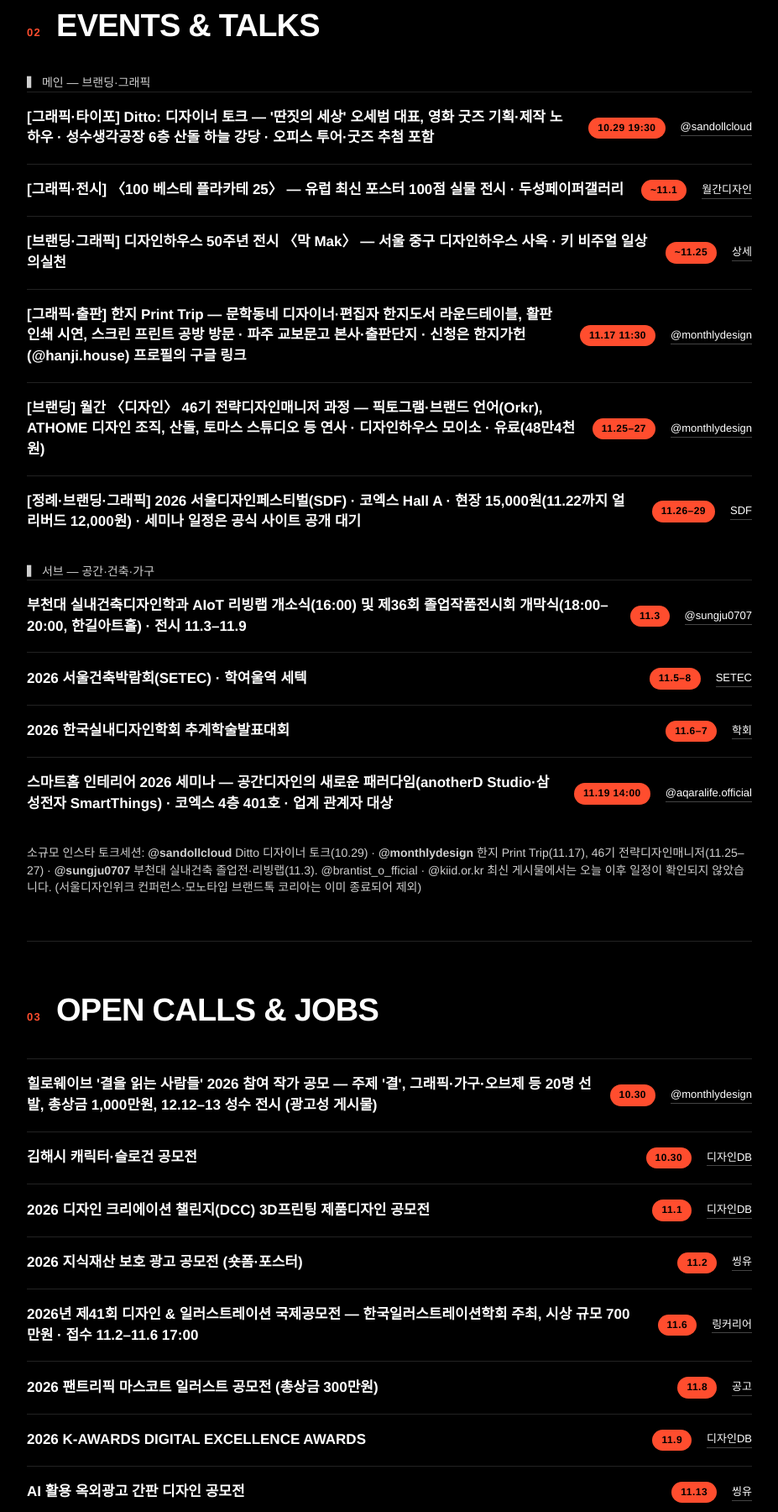
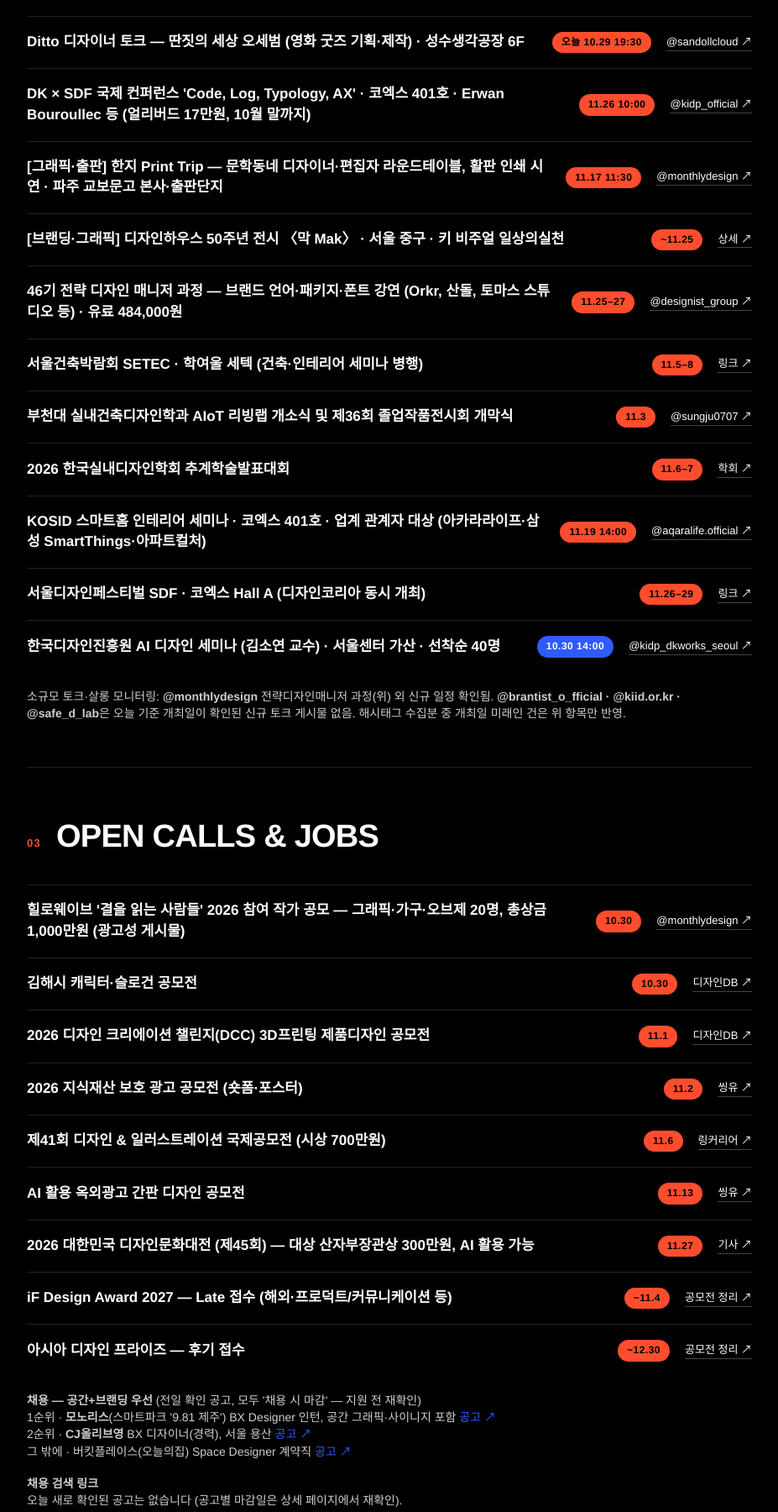
Before and after one commit to jhwaj/design-ai-briefing, a plain HTML site: page index.html in a window 1280 px wide. Shown: the part 1000-2800 px from the top of the page at 84% size, without its empty margins (176-1103 px from the left). Drawn offline with Linux system fonts and the light colour scheme.

Commit message:
Update briefing 2026.10.29 THU

```diff
--- a/index.html
+++ b/index.html
@@ -45,54 +45,52 @@
 <body>
 <div class="wrap">
   <div class="topbar"><span><span class="dot"></span>Daily Briefing</span><span>Space · Brand · Graphic · AI</span></div>
-  <div class="hero"><h1>DESIGN<br><span class="accent">×AI</span> MORNING</h1><div class="meta">2026.10.28 WED — 매일 아침 자동 갱신</div></div>
+  <div class="hero"><h1>DESIGN<br><span class="accent">×AI</span> MORNING</h1><div class="meta">2026.10.29 THU — 매일 아침 자동 갱신</div></div>
   <section>
     <div class="sec-head"><span class="sec-num">01</span><span class="sec-title">Studio News</span></div>
-    <div class="item"><div class="k">@monthlydesign</div><div class="v"><b>국립현대미술관 미술은행 웹사이트 리뉴얼 — 디자인 스튜디오 커머너스</b> — 소장품을 색상·명도·채도 데이터로 변환해 색 기준으로 재배열하는 인터랙티브 갤러리, 두 미술은행 정보를 하나로 통합 (10.27). <a href="https://www.instagram.com/p/De_l8afGRrK/">Instagram ↗</a></div></div>
-    <div class="item"><div class="k">@monthlydesign</div><div class="v"><b>월간 〈디자인〉 11월호 '한국성' 특집</b> — 건축가 최욱이 객원 편집장을 맡아 디자이너가 인터뷰어가 되어 각계 전문가 10명에게 한국의 정체성을 묻는 구성, 표지는 공공디자인 페스티벌 2026 (10.26). <a href="https://www.instagram.com/p/Dewpai4R9CY/">Instagram ↗</a></div></div>
-    <div class="item"><div class="k">Rotterdam</div><div class="v"><b>Studio Spass &amp; Team Thursday 《Superplay – 로테르담의 그래픽 디자인》</b> — 타이포그래피에서 아이덴티티·출판·공간 오브제로 확장하는 로테르담 두 스튜디오 전시. 교토 ddd 갤러리, 11.4–1.13, 무료. 11.7 토크(사전 예약, 30석). <a href="https://www.tokyoartbeat.com/events/-/Superplay-Graphic-Design-In-Rotterdam/kyoto-ddd-gallery/2026-11-04">TokyoArtBeat ↗</a></div></div>
+    <div class="item"><div class="k">Lykke × TAF Studio</div><div class="v">스웨덴 스톡홀름 <b>TAF Studio</b>가 첫 한국 방문. 10.23 청담 리케디자인에서 String Furniture 'Museum·Relief' 컬렉션 디자인 토크 진행 — 재료·구조·비례를 살피는 접근을 직접 들을 수 있었던 자리. <a href="https://www.instagram.com/p/De-3DZ9kuZv/">@elledecorkorea ↗</a></div></div>
+    <div class="item"><div class="k">@sandollcloud</div><div class="v">산돌 <b>Ditto: 디자이너 토크</b>가 격월 시리즈로 이어지는 중. 이번 회차는 영화 굿즈 100편을 만든 '딴짓의 세상' 오세범 대표 (아래 Events 참고). <a href="https://www.instagram.com/p/Dd8i_qsk7rG/">링크 ↗</a></div></div>
+    <div class="item"><div class="k">Netherlands</div><div class="v">오늘은 주요 소식 없음 (네덜란드 스튜디오 신작 중 날짜 확인된 최신 소식 없음).</div></div>
   </section>
   <section>
     <div class="sec-head"><span class="sec-num">02</span><span class="sec-title">Events &amp; Talks</span></div>
-    <div class="note" style="margin-top:0">▍ 메인 — 브랜딩·그래픽</div>
-    <div class="comp"><div class="name">[그래픽·타이포] Ditto: 디자이너 토크 — '딴짓의 세상' 오세범 대표, 영화 굿즈 기획·제작 노하우 · 성수생각공장 6층 산돌 하늘 강당 · 오피스 투어·굿즈 추첨 포함</div><span class="due">10.29 19:30</span><a href="https://www.instagram.com/p/Dd8i_qsk7rG/">@sandollcloud</a></div>
-    <div class="comp"><div class="name">[그래픽·전시] 〈100 베스테 플라카테 25〉 — 유럽 최신 포스터 100점 실물 전시 · 두성페이퍼갤러리</div><span class="due">~11.1</span><a href="https://design.co.kr/focus9/175080/">월간디자인</a></div>
-    <div class="comp"><div class="name">[브랜딩·그래픽] 디자인하우스 50주년 전시 〈막 Mak〉 — 서울 중구 디자인하우스 사옥 · 키 비주얼 일상의실천</div><span class="due">~11.25</span><a href="https://www.instagram.com/p/Dev7hVmhc2w/">상세</a></div>
-    <div class="comp"><div class="name">[그래픽·출판] 한지 Print Trip — 문학동네 디자이너·편집자 한지도서 라운드테이블, 활판 인쇄 시연, 스크린 프린트 공방 방문 · 파주 교보문고 본사·출판단지 · 신청은 한지가헌(@hanji.house) 프로필의 구글 링크</div><span class="due">11.17 11:30</span><a href="https://www.instagram.com/p/De8QeV_E1YG/">@monthlydesign</a></div>
-    <div class="comp"><div class="name">[브랜딩] 월간 〈디자인〉 46기 전략디자인매니저 과정 — 픽토그램·브랜드 언어(Orkr), ATHOME 디자인 조직, 산돌, 토마스 스튜디오 등 연사 · 디자인하우스 모이소 · 유료(48만4천원)</div><span class="due">11.25–27</span><a href="https://www.instagram.com/p/Dd75NlniS6a/">@monthlydesign</a></div>
-    <div class="comp"><div class="name">[정례·브랜딩·그래픽] 2026 서울디자인페스티벌(SDF) · 코엑스 Hall A · 현장 15,000원(11.22까지 얼리버드 12,000원) · 세미나 일정은 공식 사이트 공개 대기</div><span class="due">11.26–29</span><a href="https://seoul.designfestival.co.kr/">SDF</a></div>
-    <div class="note">▍ 서브 — 공간·건축·가구</div>
-    <div class="comp"><div class="name">부천대 실내건축디자인학과 AIoT 리빙랩 개소식(16:00) 및 제36회 졸업작품전시회 개막식(18:00–20:00, 한길아트홀) · 전시 11.3–11.9</div><span class="due">11.3</span><a href="https://www.instagram.com/p/DeokP1kJFJI/">@sungju0707</a></div>
-    <div class="comp"><div class="name">2026 서울건축박람회(SETEC) · 학여울역 세텍</div><span class="due">11.5–8</span><a href="https://khfair.com/setec/">SETEC</a></div>
-    <div class="comp"><div class="name">2026 한국실내디자인학회 추계학술발표대회</div><span class="due">11.6–7</span><a href="https://www.kiid.or.kr/pages/conference_list.vm">학회</a></div>
-    <div class="comp"><div class="name">스마트홈 인테리어 2026 세미나 — 공간디자인의 새로운 패러다임(anotherD Studio·삼성전자 SmartThings) · 코엑스 4층 401호 · 업계 관계자 대상</div><span class="due">11.19 14:00</span><a href="https://www.instagram.com/p/DeLHP8MEujA/">@aqaralife.official</a></div>
-    <div class="note">소규모 인스타 토크세션: <b>@sandollcloud</b> Ditto 디자이너 토크(10.29) · <b>@monthlydesign</b> 한지 Print Trip(11.17), 46기 전략디자인매니저(11.25–27) · <b>@sungju0707</b> 부천대 실내건축 졸업전·리빙랩(11.3). @brantist_o_fficial · @kiid.or.kr 최신 게시물에서는 오늘 이후 일정이 확인되지 않았습니다. (서울디자인위크 컨퍼런스·모노타입 브랜드톡 코리아는 이미 종료되어 제외)</div>
+    <div class="comp"><div class="name">Ditto 디자이너 토크 — 딴짓의 세상 오세범 (영화 굿즈 기획·제작) · 성수생각공장 6F</div><span class="due">오늘 10.29 19:30</span><a href="https://www.instagram.com/p/Dd8i_qsk7rG/">@sandollcloud ↗</a></div>
+    <div class="comp"><div class="name">DK × SDF 국제 컨퍼런스 'Code, Log, Typology, AX' · 코엑스 401호 · Erwan Bouroullec 등 (얼리버드 17만원, 10월 말까지)</div><span class="due">11.26 10:00</span><a href="https://www.instagram.com/p/DejG5tNgXjI/">@kidp_official ↗</a></div>
+    <div class="comp"><div class="name">[그래픽·출판] 한지 Print Trip — 문학동네 디자이너·편집자 라운드테이블, 활판 인쇄 시연 · 파주 교보문고 본사·출판단지</div><span class="due">11.17 11:30</span><a href="https://www.instagram.com/p/De8QeV_E1YG/">@monthlydesign ↗</a></div>
+    <div class="comp"><div class="name">[브랜딩·그래픽] 디자인하우스 50주년 전시 〈막 Mak〉 · 서울 중구 · 키 비주얼 일상의실천</div><span class="due">~11.25</span><a href="https://www.instagram.com/p/Dev7hVmhc2w/">상세 ↗</a></div>
+    <div class="comp"><div class="name">46기 전략 디자인 매니저 과정 — 브랜드 언어·패키지·폰트 강연 (Orkr, 산돌, 토마스 스튜디오 등) · 유료 484,000원</div><span class="due">11.25–27</span><a href="https://www.instagram.com/p/DevfSuMk08u/">@designist_group ↗</a></div>
+    <div class="comp"><div class="name">서울건축박람회 SETEC · 학여울 세텍 (건축·인테리어 세미나 병행)</div><span class="due">11.5–8</span><a href="https://khfair.com/setec/">링크 ↗</a></div>
+    <div class="comp"><div class="name">부천대 실내건축디자인학과 AIoT 리빙랩 개소식 및 제36회 졸업작품전시회 개막식</div><span class="due">11.3</span><a href="https://www.instagram.com/p/DeokP1kJFJI/">@sungju0707 ↗</a></div>
+    <div class="comp"><div class="name">2026 한국실내디자인학회 추계학술발표대회</div><span class="due">11.6–7</span><a href="https://www.kiid.or.kr/pages/conference_list.vm">학회 ↗</a></div>
+    <div class="comp"><div class="name">KOSID 스마트홈 인테리어 세미나 · 코엑스 401호 · 업계 관계자 대상 (아카라라이프·삼성 SmartThings·아파트컬처)</div><span class="due">11.19 14:00</span><a href="https://www.instagram.com/p/DeLF9vfEtxB/">@aqaralife.official ↗</a></div>
+    <div class="comp"><div class="name">서울디자인페스티벌 SDF · 코엑스 Hall A (디자인코리아 동시 개최)</div><span class="due">11.26–29</span><a href="https://www.coex.co.kr/exhibitions/2026-서울디자인페스티벌/">링크 ↗</a></div>
+    <div class="comp"><div class="name">한국디자인진흥원 AI 디자인 세미나 (김소연 교수) · 서울센터 가산 · 선착순 40명</div><span class="due free">10.30 14:00</span><a href="https://www.instagram.com/p/DedkrVtn-xh/">@kidp_dkworks_seoul ↗</a></div>
+    <div class="note">소규모 토크·살롱 모니터링: <b>@monthlydesign</b> 전략디자인매니저 과정(위) 외 신규 일정 확인됨. <b>@brantist_o_fficial · @kiid.or.kr · @safe_d_lab</b>은 오늘 기준 개최일이 확인된 신규 토크 게시물 없음. 해시태그 수집분 중 개최일 미래인 건은 위 항목만 반영.</div>
   </section>
   <section>
     <div class="sec-head"><span class="sec-num">03</span><span class="sec-title">Open Calls &amp; Jobs</span></div>
-    <div class="comp"><div class="name">힐로웨이브 '결을 읽는 사람들' 2026 참여 작가 공모 — 주제 '결', 그래픽·가구·오브제 등 20명 선발, 총상금 1,000만원, 12.12–13 성수 전시 (광고성 게시물)</div><span class="due">10.30</span><a href="https://www.instagram.com/p/De1D_h0meS3/">@monthlydesign</a></div>
-    <div class="comp"><div class="name">김해시 캐릭터·슬로건 공모전</div><span class="due">10.30</span><a href="https://www.designdb.com/?menuno=700">디자인DB</a></div>
-    <div class="comp"><div class="name">2026 디자인 크리에이션 챌린지(DCC) 3D프린팅 제품디자인 공모전</div><span class="due">11.1</span><a href="https://www.designdb.com/?menuno=700">디자인DB</a></div>
-    <div class="comp"><div class="name">2026 지식재산 보호 광고 공모전 (숏폼·포스터)</div><span class="due">11.2</span><a href="https://thinkyou.co.kr/">씽유</a></div>
-    <div class="comp"><div class="name">2026년 제41회 디자인 &amp; 일러스트레이션 국제공모전 — 한국일러스트레이션학회 주최, 시상 규모 700만원 · 접수 11.2–11.6 17:00</div><span class="due">11.6</span><a href="https://linkareer.com/activity/347683">링커리어</a></div>
-    <div class="comp"><div class="name">2026 팬트리픽 마스코트 일러스트 공모전 (총상금 300만원)</div><span class="due">11.8</span><a href="https://gcontest.co.kr/front/m/comp/view/37405">공고</a></div>
-    <div class="comp"><div class="name">2026 K-AWARDS DIGITAL EXCELLENCE AWARDS</div><span class="due">11.9</span><a href="https://www.designdb.com/?menuno=700">디자인DB</a></div>
-    <div class="comp"><div class="name">AI 활용 옥외광고 간판 디자인 공모전</div><span class="due">11.13</span><a href="https://thinkyou.co.kr/">씽유</a></div>
-    <div class="comp"><div class="name">2026 광주 비엔날레 미디어파사드 신진 미디어아트 공모전</div><span class="due">11.17</span><a href="https://www.designdb.com/?menuno=700">디자인DB</a></div>
-    <div class="comp"><div class="name">2026 대한민국 디자인문화대전 (제45회) — 시각·정보·서비스, 제품·공간·환경, 영상·콘텐츠 등, 대상 산업통상자원부장관상 상금 300만원 · AI 활용 가능(기여도 명시) · 접수 10.26–11.27 · 시상·전시 12.11 광주디자인진흥원</div><span class="due">11.27</span><a href="https://www.gwangjuin.com/news/articleView.html?idxno=268064">기사</a></div>
-    <div class="comp"><div class="name">2026 제14회 한옥 디자인 국제 공모전 (공간)</div><span class="due">12.24</span><a href="https://www.designdb.com/?menuno=700">디자인DB</a></div>
-    <div class="note"><b>채용 — 공간+브랜딩 우선</b> (이전 확인 공고 유지, 일부는 마감 여부를 재확인하지 못했음. 오늘 새로 확인된 공간+브랜딩 공고는 없음)<br>1순위 · <b>모노리스</b>(스마트파크 '9.81 제주' 운영) BX Designer 인턴, 3~6개월. 브랜드·서브 브랜드 온·오프라인 디자인, 공간 그래픽·사이니지·키오스크 포함. 접수 ~12.4 표기이나 본문은 '채용 시 마감', 모집 인원 0명 표기라 확인 필요. <a href="https://www.theteams.kr/recruit_big/detail/1078142">공고 ↗</a><br>2순위 · <b>CJ올리브영</b> BX 디자이너(경력), 서울 용산. BI/BX 가이드라인, 패키지·유니폼·굿즈, 온·오프라인 비주얼 통합 디렉팅. 채용 시 마감. <a href="https://career.rememberapp.co.kr/job/posting/345711">공고 ↗</a><br>그 밖에 · 버킷플레이스(오늘의집) Space Designer 계약직(채용 시 마감) <a href="https://jasoseol.com/recruit/89133">공고 ↗</a></div>
-    <div class="note"><b>🏁 F1·모터스포츠/자동차 (국내·한국어 가능 위주)</b><br>오늘 확인된 현대·기아 모빌리티/브랜드 디자인 또는 모터스포츠 관련 신규 공고는 없음. 직접 확인: <a href="https://talent.hyundai.com">현대자동차그룹 채용</a> · <a href="https://www.designdb.com">디자인DB</a></div>
+    <div class="comp"><div class="name">힐로웨이브 '결을 읽는 사람들' 2026 참여 작가 공모 — 그래픽·가구·오브제 20명, 총상금 1,000만원 (광고성 게시물)</div><span class="due">10.30</span><a href="https://www.instagram.com/p/De1D_h0meS3/">@monthlydesign ↗</a></div>
+    <div class="comp"><div class="name">김해시 캐릭터·슬로건 공모전</div><span class="due">10.30</span><a href="https://www.designdb.com/?menuno=700">디자인DB ↗</a></div>
+    <div class="comp"><div class="name">2026 디자인 크리에이션 챌린지(DCC) 3D프린팅 제품디자인 공모전</div><span class="due">11.1</span><a href="https://www.designdb.com/?menuno=700">디자인DB ↗</a></div>
+    <div class="comp"><div class="name">2026 지식재산 보호 광고 공모전 (숏폼·포스터)</div><span class="due">11.2</span><a href="https://thinkyou.co.kr/">씽유 ↗</a></div>
+    <div class="comp"><div class="name">제41회 디자인 &amp; 일러스트레이션 국제공모전 (시상 700만원)</div><span class="due">11.6</span><a href="https://linkareer.com/activity/347683">링커리어 ↗</a></div>
+    <div class="comp"><div class="name">AI 활용 옥외광고 간판 디자인 공모전</div><span class="due">11.13</span><a href="https://thinkyou.co.kr/">씽유 ↗</a></div>
+    <div class="comp"><div class="name">2026 대한민국 디자인문화대전 (제45회) — 대상 산자부장관상 300만원, AI 활용 가능</div><span class="due">11.27</span><a href="https://www.gwangjuin.com/news/articleView.html?idxno=268064">기사 ↗</a></div>
+    <div class="comp"><div class="name">iF Design Award 2027 — Late 접수 (해외·프로덕트/커뮤니케이션 등)</div><span class="due">~11.4</span><a href="https://www.contestkorea.com/boad/bd_cfree/egoread.php?bd=2&seq=11413">공모전 정리 ↗</a></div>
+    <div class="comp"><div class="name">아시아 디자인 프라이즈 — 후기 접수</div><span class="due">~12.30</span><a href="https://www.contestkorea.com/boad/bd_cfree/egoread.php?bd=2&seq=11413">공모전 정리 ↗</a></div>
+    <div class="note"><b>채용 — 공간+브랜딩 우선</b> (전일 확인 공고, 모두 '채용 시 마감' — 지원 전 재확인)<br>1순위 · <b>모노리스</b>(스마트파크 '9.81 제주') BX Designer 인턴, 공간 그래픽·사이니지 포함 <a href="https://www.theteams.kr/recruit_big/detail/1078142">공고 ↗</a><br>2순위 · <b>CJ올리브영</b> BX 디자이너(경력), 서울 용산 <a href="https://career.rememberapp.co.kr/job/posting/345711">공고 ↗</a><br>그 밖에 · 버킷플레이스(오늘의집) Space Designer 계약직 <a href="https://jasoseol.com/recruit/89133">공고 ↗</a></div>
+    <div class="note"><b>채용 검색 링크</b><br>오늘 새로 확인된 공고는 없습니다 (공고별 마감일은 상세 페이지에서 재확인).<br>
+    · 공간+브랜딩: <a href="https://www.jobkorea.co.kr/Search/?stext=%EA%B3%B5%EA%B0%84%EB%B8%8C%EB%9E%9C%EB%94%A9">잡코리아 '공간브랜딩'</a><br>
+    · BX/그래픽: <a href="https://www.designdb.com/?menuno=1436&bbsno=144768&siteno=15&page=1&act=view">디자인DB BX 디자이너 채용</a> · <a href="https://www.jobkorea.co.kr/Search/?stext=bX+%EB%94%94%EC%9E%90%EC%9D%B4%EB%84%88">잡코리아 'BX 디자이너'</a></div>
+    <div class="note"><b>🏁 F1·모터스포츠/자동차 (국내·한국어 가능 위주)</b><br>오늘은 확인된 신규 공고 없음. 현대차·기아 디자인/브랜드 직군은 <a href="https://talent.hyundai.com">talent.hyundai.com</a>에서 상시 확인. (해외 F1 팀 본사 채용은 영어 필수 — 참고용, 이번엔 미포함)</div>
   </section>
   <section>
     <div class="sec-head"><span class="sec-num">04</span><span class="sec-title">AI &amp; Tech</span></div>
-    <div class="item"><div class="k">Higgsfield</div><div class="v"><b>엔비디아·TCV, Series B 연장 라운드 참여 (10.23)</b> — 8월 DST Global 주도 4억 달러(기업가치 54억 달러) 라운드의 연장. 가입자 4천만 명, 연환산 매출 10억 달러 돌파를 눈앞에 두고 있으며, 자체 엔진과 서드파티 AI 영상 모델 약 35개를 한 플랫폼에서 제공하며 브랜드·크리에이터·에이전시를 겨냥. <a href="https://emergent.sh/news/nvidia-tcv-invest-higgsfield-ai-video-startup">Emergent ↗</a></div></div>
-    <div class="item"><div class="k">Claude Design</div><div class="v"><b>4.17 연구 프리뷰 출시, 6.17 디자인 시스템 가져오기·Claude Code 연동 대형 업데이트</b> — 대화로 프로토타입·슬라이드·원페이저를 만들고, 코드베이스·디자인 파일에서 디자인 시스템을 구성해 이후 작업에 적용. Canva·PDF·PPTX·HTML로 내보내기 가능. 오늘 새 소식은 확인되지 않아 기존 내용 유지. <a href="https://www.anthropic.com/news/claude-design-anthropic-labs">Anthropic ↗</a>
-      <div class="tip">💡 팀 브랜드 가이드를 디자인 시스템으로 먼저 등록해 두면 이후 시안이 가이드 안에서 생성·검증되어 일관성 확보가 쉬움.</div></div></div>
-    <div class="item"><div class="k">Figma</div><div class="v"><b>Figma Specs 공개 (10.14, Config India)</b> — 디자인 언어를 마크다운으로 정의해 팀과 AI 에이전트가 함께 참고. 코드 레이어 공개 베타, MCP에 20개 이상 도구 추가, Payload CMS와 Figma Make 연동. <a href="https://techcrunch.com/2026/10/14/figma-announces-new-features-to-define-how-agents-work-on-its-platform/">TechCrunch ↗</a></div></div>
-    <div class="item"><div class="k">Image AI</div><div class="v"><b>Nano Banana 2.1(10.6 출시) vs Midjourney V8.2 비교</b> — Nano Banana 2.1은 사고 수준 설정, 참조 이미지 최대 14개, 1K~4K 지원과 포스터 텍스트 렌더링 정확도가 강점. Midjourney V8.2는 분위기 있는 이미지·무드 탐색에 강하고, 10.8 알파 사이트에서 결과를 검토해 다시 생성하는 Thinking Mode를 테스트 중. <a href="https://www.atlascloud.ai/ko/blog/tips/nano-banana-2.1-vs-midjourney">AtlasCloud ↗</a>
-      <div class="tip">💡 정확한 문구가 들어가는 포스터·기존 제품 합성은 Nano Banana 2.1, 컨셉·무드 탐색은 Midjourney로 나눠 쓰면 효율적.</div></div></div>
-    <div class="item"><div class="k">AI 업계</div><div class="v"><b>Anthropic, IPO 위한 S-1 SEC 제출 (10.26)</b> — Class A 보통주 상장 추진을 위한 등록신청서 제출. <a href="https://www.anthropic.com/news">Anthropic ↗</a></div></div>
+    <div class="item"><div class="k">Canva Craft</div><div class="v">Canva가 <b>첫 자체 이미지 생성 모델</b> 'Canva Craft' 공개(10.22). 프롬프트 해석 → 요소 배치·위계·텍스트 계획 후 2K, 30개 비율 생성. 포스터·SNS 등 디자이너 제작 템플릿으로 학습, Magic Layers로 레이어 디자인 변환. <a href="https://techcrunch.com/2026/10/22/canva-releases-its-first-image-generation-model/">TechCrunch ↗</a><div class="tip">💡 텍스트가 읽히는 이미지가 강점 — 포스터 시안·SNS 카드 초안에 테스트해 볼 만함.</div></div></div>
+    <div class="item"><div class="k">Figma</div><div class="v">10월 업데이트: Figma 에이전트 정식(10.6), <b>Code layers</b> 오픈 베타(10.14, 유료 플랜 11.4까지 무료), Weave 이미지·영상 모델을 Figma MCP로 사용 가능(10.26). <a href="https://releasebot.io/updates/figma">Releasebot ↗</a></div></div>
+    <div class="item"><div class="k">Image AI</div><div class="v">오픈 모델 동향: <b>Bria Fibo 2.0</b>(생성+편집 통합 8B, 10.18~19), ComfyUI 코어 지원(10.21). <a href="https://www.kombitz.com/2026/10/24/ai-image-video-model-news-roundup-october-24-2026/">Kombitz 주간 정리 ↗</a></div></div>
+    <div class="item"><div class="k">Higgsfield</div><div class="v">10.23 TCV·NVIDIA 추가 투자로 Series B 확장, 9.29 연환산 매출 <b>10억 달러</b> 돌파 발표. Comfy Org 오픈소스 Higgsfield 챌린지는 10.30 마감(총상금 2.5만 달러). <a href="https://higgsfield.ai/blog/news">Higgsfield News ↗</a></div></div>
+    <div class="item"><div class="k">Claude Design</div><div class="v">9.16 Claude Design이 <b>Claude 본체(Artifact)에 통합</b> — 대화·Artifacts 탭·Claude Code에서 Document/Presentation/Design 출력. 기존 디자인 시스템은 Settings에서 확인(마이그레이션 실패 사례 있어 내보내기 권장 — 경쟁사 블로그 기준, 공식 발표와 교차 확인 필요). <a href="https://www.magicpatterns.com/blog/claude-design-now-lives-inside-claude">Magic Patterns ↗</a></div></div>
   </section>
   <footer>우아한청년들 임직원 전용 업무 보조 도구 · 매일 아침 자동 갱신</footer>
 </div>
```
